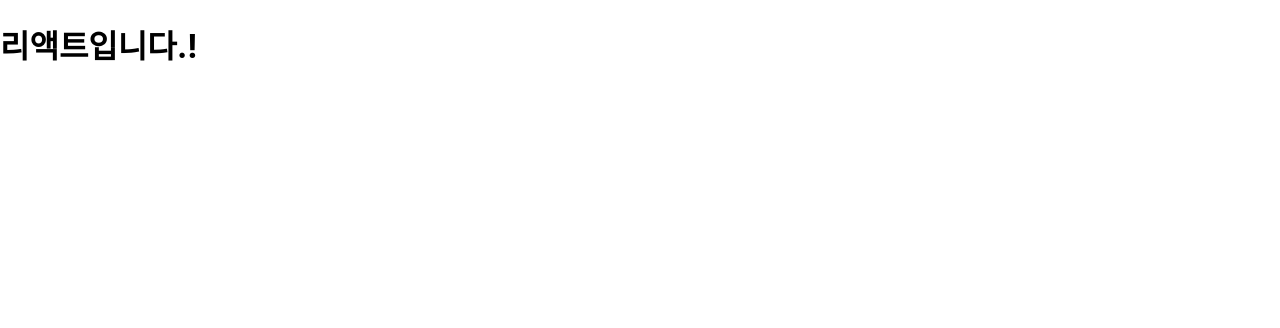
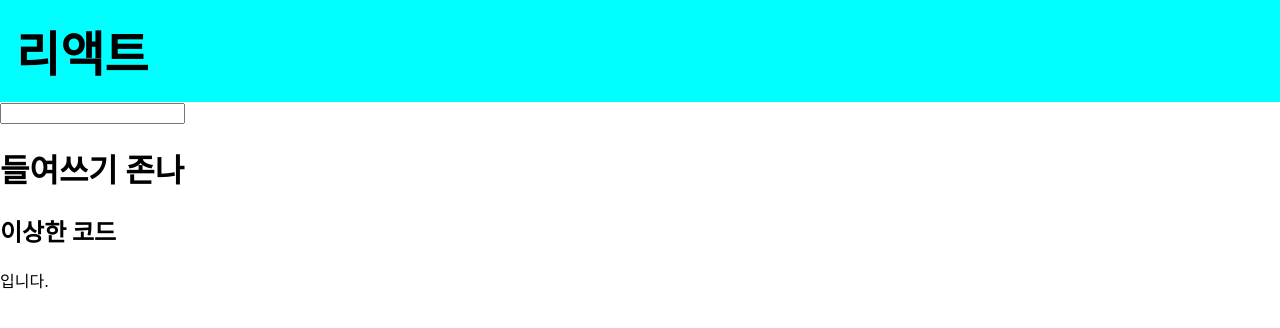
Before and after one commit to dvrakry/ReactBook, a React (Create React App) app: page / in a window 1280 px wide. Shown: the top 328 px of the page. Built offline with nearby package versions, Linux system fonts and the light colour scheme.

Commit message:
2022-04-27

```diff
--- a/src/App.css
+++ b/src/App.css
@@ -1,5 +1,13 @@
 .App {
   text-align: center;
+}
+
+.react {
+    background:aqua;
+    color : black;
+    font-size : 48px;
+    font-weight : bold;
+    padding : 16px;
 }
 
 .App-logo {
--- a/src/App.js
+++ b/src/App.js
@@ -1,17 +1,15 @@
-import { Fragment } from 'react';
-import './App.css';
-
+import "./App.css";
 
 function App() {
-  const name = '리액트';
-  return(
-    <Fragment>
-        {name === '리액트' ? (
-          <h1>리액트입니다.!</h1>
-        ) : (
-          <h2>리액트가 아닙니다</h2>
-        )}
-    </Fragment>
+  const name = "리액트";
+  return (
+    <>
+      <div className="react">{name}</div>
+      <input />
+      <h1>들여쓰기 존나</h1>
+      <h2>이상한 코드</h2>
+      <p>입니다.</p>
+    </>
   );
 }
 
```
Also changed, not shown: 1 other file (tests, documents, lock files or other folders).
